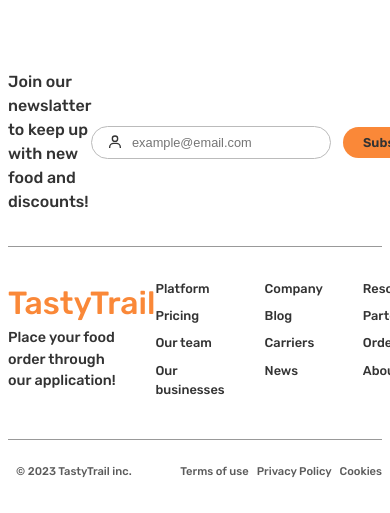
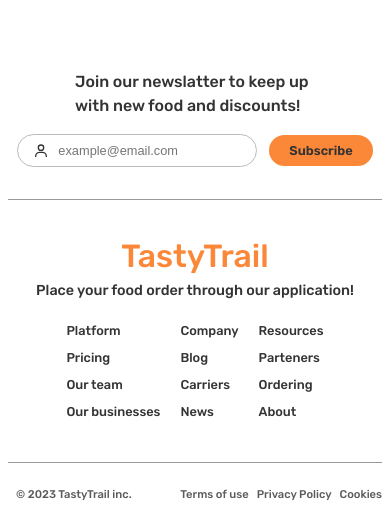
Before and after one commit to AleksandarSarbajic/Tasty-Trail, a React (Vite) app: page / in a window 390 px wide. Shown: the part 6054-6567 px from the top of the page. Built offline with nearby package versions, Linux system fonts and the light colour scheme; no server answers.

Commit message:
footer css

```diff
--- a/src/components/Footer.jsx
+++ b/src/components/Footer.jsx
@@ -1,5 +1,5 @@
 import { Link } from "react-router-dom";
-import classes from "../components/Footer.module.css";
+import classes from "../components/Footer.module.scss";
 import { BiUser } from "react-icons/bi";
 export default function Footer() {
   return (
--- a/src/components/Footer.module.css
+++ b/src/components/Footer.module.scss
@@ -9,7 +9,12 @@
   align-items: center;
   padding-bottom: 4rem;
   border-bottom: 1px solid #999;
+  @media only screen and (max-width: 38.5em) {
+    flex-direction: column;
+    row-gap: 2rem;
+  }
 }
+
 .news {
   font-size: 2rem;
   width: 30rem;
@@ -65,25 +70,45 @@
   align-items: flex-start;
   padding-bottom: 4rem;
   border-bottom: 1px solid #999;
+  @media only screen and (max-width: 31.25em) {
+    flex-direction: column;
+    align-items: center;
+    justify-content: center;
+  }
 }
 
 .logotext {
   font-size: 4rem;
   color: var(--primary-color--light--2);
+  @media only screen and (max-width: 31.25em) {
+    text-align: center;
+  }
 }
 .logosub {
   font-size: 1.8rem;
   width: 80%;
+  @media only screen and (max-width: 31.25em) {
+    text-align: center;
+    width: 100%;
+    margin-bottom: 2.4rem;
+  }
 }
 .all {
   display: flex;
   gap: 5rem;
+  @media only screen and (max-width: 31.25em) {
+    gap: 2.5rem;
+  }
 }
 .link:visited,
 .link:link {
   font-size: 1.6rem;
   display: inline-block;
   margin-bottom: 1rem;
+  @media only screen and (max-width: 31.25em) {
+    // text-align: center;
+    // display: block;
+  }
 }
 
 .right {
```
